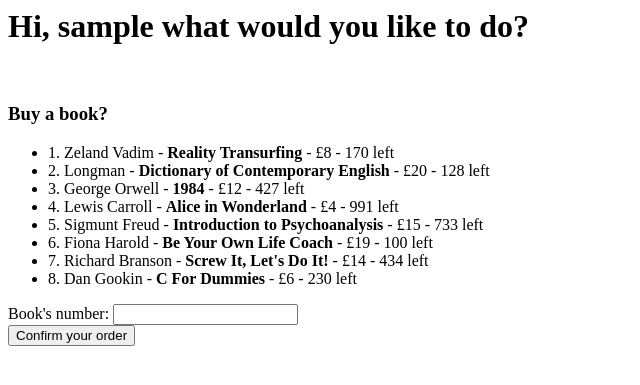
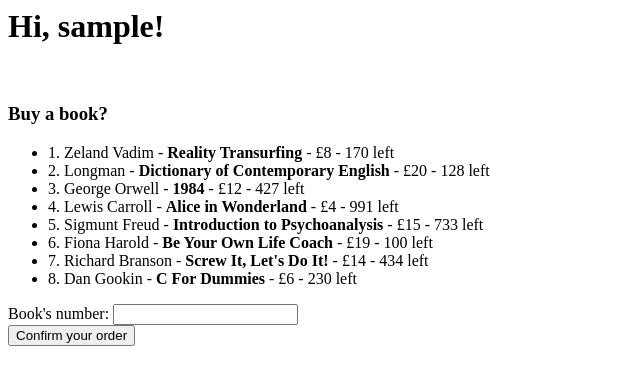
Before and after one commit to 4neta/audit_log_service, a Flask app: template templates/store.html in a window 1280 px wide. Shown: the top 385 px of the page, without its empty margins (0-640 px from the left). Run offline with Flask 2, Linux system fonts and the light colour scheme; data comes from the database, SQL or seed files in the repository; the template is opened without the code that fills it: values that come from a table or form of the project are taken from there, most other values are stand-ins (such as "Sample title", 1, 10 or a date in 2020).

Commit message:
Title change

```diff
--- a/templates/store.html
+++ b/templates/store.html
@@ -1,6 +1,6 @@
 <html>
     <body>
-        <h1>Hi, {{username}} what would you like to do?</h1>
+        <h1>Hi, {{username}}!</h1>
 
         {% for person in people %}
         {% if person.login == username and person.charged > 0 %}
```
